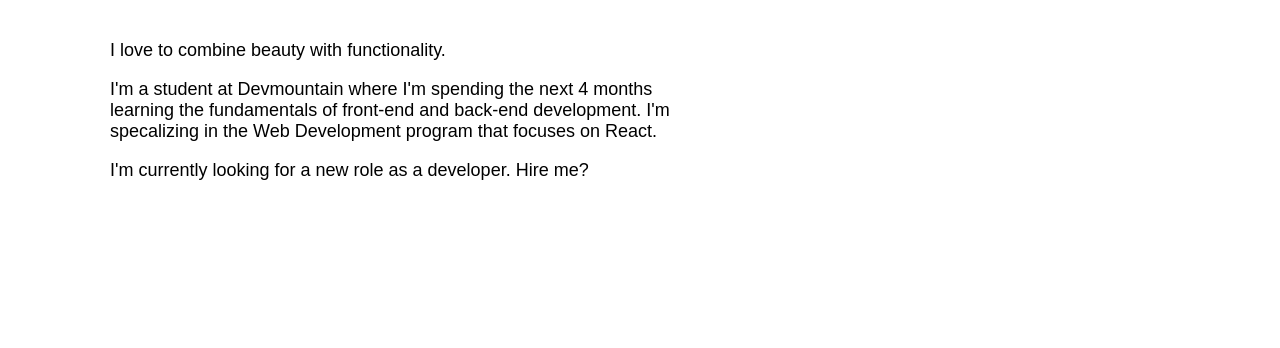
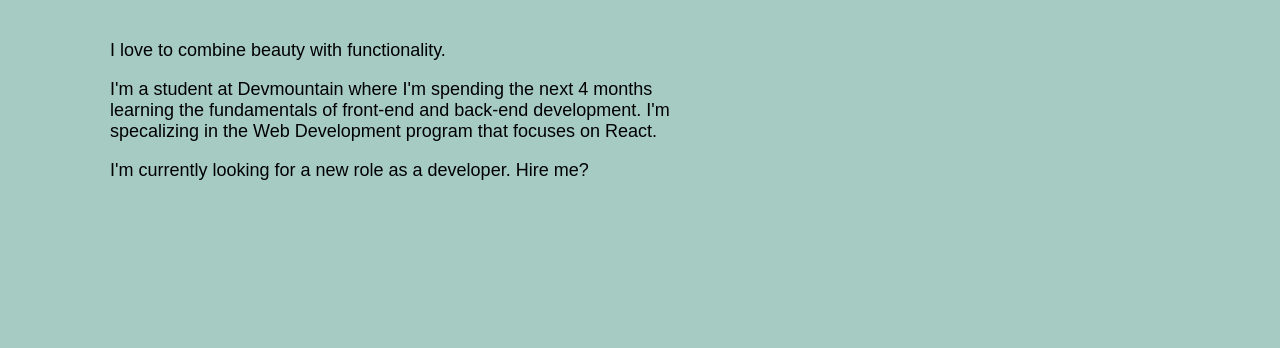
Before and after one commit to brooklynlonghurst/brooklynlonghurst.github.io, a plain HTML site: page index.html in a window 1280 px wide. Shown: the part 471-819 px from the top of the page. Drawn offline with Linux system fonts and the light colour scheme; a web font is replaced by a local one.

Commit message:
trying out the background color

```diff
--- a/index.css
+++ b/index.css
@@ -1,6 +1,6 @@
 * {
     font-family: 'Mukta Mahee', sans-serif;
-    background-color: white;
+    background-color: #a5cbc3;
 }
 
 body {
```
